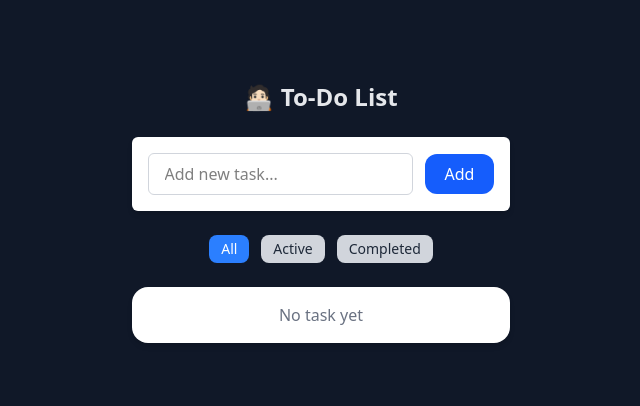
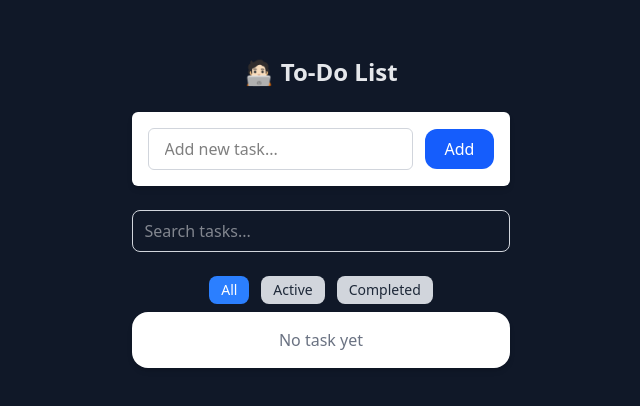
Before and after one commit to TyTommy/to-do-crud-test, a React (Vite) app: page / in a window 1280 px wide. Shown: the part 188-594 px from the top of the page, without its empty margins (319-959 px from the left). Built offline with nearby package versions, Linux system fonts and the light colour scheme.

Commit message:
updated todo-list, added search

```diff
--- a/src/components/TodoList.jsx
+++ b/src/components/TodoList.jsx
@@ -5,6 +5,7 @@ import TodoItem from "./TodoItem";
 const TodoList = () => {
   const [todos, setTodos] = useState([]);
   const [filter, setFilter] = useState("all");
+  const [search, setSearch] = useState("");
 
   useEffect(() => {
     const stored = localStorage.getItem("todos");
@@ -55,16 +56,22 @@ const TodoList = () => {
   }, []);
 
   const filteredTodos = useMemo(() => {
+    let result = [...todos];
+
     if (filter === "active") {
-      return todos.filter((t) => !t.completed);
+      result = result.filter((t) => !t.completed);
+    } else if (filter === "completed") {
+      result = result.filter((t) => t.completed);
     }
 
-    if (filter === "completed") {
-      return todos.filter((t) => t.completed);
+    if (search.trim() !== "") {
+      result = result.filter((t) =>
+        t.text.toLowerCase().includes(search.toLowerCase())
+      );
     }
 
-    return todos;
-  }, [todos, filter]);
+    return result;
+  }, [filter, todos, search]);
 
   return (
     <div className="max-w-md mx-auto space-y-6">
@@ -74,7 +81,17 @@ const TodoList = () => {
 
       <CustomForm onAdd={addTask} />
 
-      <div className="flex justify-center gap-3 text-sm font-medium">
+      <div>
+        <input
+          type="text"
+          placeholder="Search tasks..."
+          value={search}
+          onChange={(e) => setSearch(e.target.value)}
+          className="w-full px-3 py-2 rounded-lg border border-gray-300 focus:ring-2 focus:ring-blue-400 outlet-none text-gray-100"
+        />
+      </div>
+
+      <div className="flex justify-center gap-3 text-sm font-medium mb-2">
         <button
           onClick={() => setFilter("all")}
           className={`px-3 py-1 rounded-lg ${
```
